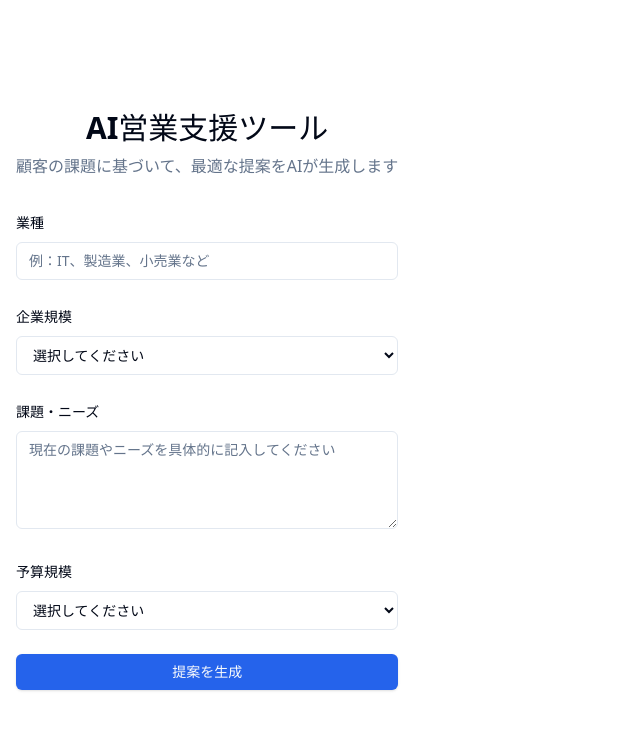
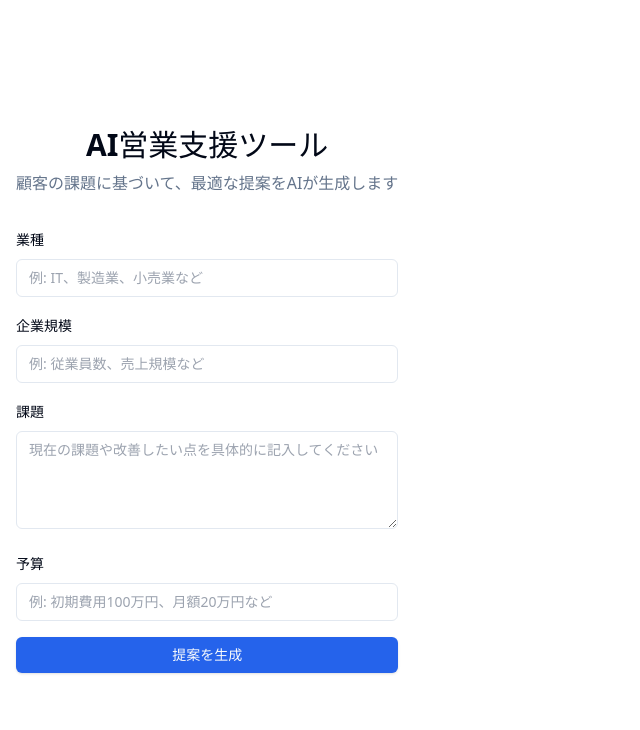
Before and after one commit to ideal-tomy/017sales-enablement-ai, a React (Vite) app: page / in a window 1280 px wide. Shown: the top 730 px of the page, without its empty margins (0-640 px from the left). Built offline with nearby package versions, Linux system fonts and the light colour scheme; no server answers.

Commit message:
feat: OpenAI APIとの連携実装

```diff
--- a/src/App.tsx
+++ b/src/App.tsx
@@ -4,35 +4,31 @@ import { SuggestionCard } from "./components/SuggestionCard"
 import { HistoryList } from "./components/HistoryList"
 import type { FormData, Suggestion } from "./types"
 import { saveToHistory, getHistory, clearHistory } from "./lib/storage"
+import { generateSuggestion } from "./lib/api"
 
 function App() {
   const [suggestion, setSuggestion] = useState<Suggestion | null>(null)
   const [history, setHistory] = useState<Suggestion[]>([])
+  const [isLoading, setIsLoading] = useState(false)
+  const [error, setError] = useState<string | null>(null)
 
   useEffect(() => {
     setHistory(getHistory())
   }, [])
 
   const handleSubmit = async (data: FormData) => {
-    console.log("Form submitted:", data)
-    // TODO: OpenAI APIとの連携
-    // 仮のデータを設定
-    const newSuggestion: Suggestion = {
-      title: "AI活用による業務効率化提案",
-      description: "AIを活用した業務プロセスの自動化と効率化を実現する提案です。",
-      expectedOutcome: "業務効率が30%向上し、人件費の削減と従業員の満足度向上が期待できます。",
-      implementationSteps: [
-        "現状の業務フロー分析",
-        "AIツールの選定と導入",
-        "従業員トレーニングの実施",
-        "効果測定と改善",
-      ],
-      estimatedCost: "初期費用: 100万円、月額運用費: 20万円",
-      createdAt: new Date().toISOString(),
+    try {
+      setIsLoading(true)
+      setError(null)
+      const newSuggestion = await generateSuggestion(data)
+      setSuggestion(newSuggestion)
+      saveToHistory(newSuggestion)
+      setHistory(getHistory())
+    } catch (err) {
+      setError(err instanceof Error ? err.message : "予期せぬエラーが発生しました")
+    } finally {
+      setIsLoading(false)
     }
-    setSuggestion(newSuggestion)
-    saveToHistory(newSuggestion)
-    setHistory(getHistory())
   }
 
   const handleCopy = () => {
@@ -74,9 +70,22 @@ ${suggestion.estimatedCost}
           </p>
         </div>
 
-        <InputForm onSubmit={handleSubmit} />
+        <InputForm onSubmit={handleSubmit} disabled={isLoading} />
 
-        {suggestion && (
+        {error && (
+          <div className="rounded-lg border border-destructive bg-destructive/10 p-4 text-destructive">
+            {error}
+          </div>
+        )}
+
+        {isLoading && (
+          <div className="flex items-center justify-center space-x-2">
+            <div className="h-4 w-4 animate-spin rounded-full border-2 border-primary border-t-transparent" />
+            <p className="text-muted-foreground">提案を生成中...</p>
+          </div>
+        )}
+
+        {suggestion && !isLoading && (
           <div className="space-y-4">
             <h2 className="text-2xl font-semibold">生成された提案</h2>
             <SuggestionCard
--- a/src/components/InputForm.tsx
+++ b/src/components/InputForm.tsx
@@ -1,17 +1,14 @@
 import { useState } from "react"
 import { Button } from "./ui/button"
+import type { FormData } from "../types"
 
 interface InputFormProps {
-  onSubmit: (data: {
-    industry: string
-    companySize: string
-    painPoints: string
-    budget: string
-  }) => void
+  onSubmit: (data: FormData) => void
+  disabled?: boolean
 }
 
-export function InputForm({ onSubmit }: InputFormProps) {
-  const [formData, setFormData] = useState({
+export function InputForm({ onSubmit, disabled }: InputFormProps) {
+  const [formData, setFormData] = useState<FormData>({
     industry: "",
     companySize: "",
     painPoints: "",
@@ -23,18 +20,13 @@ export function InputForm({ onSubmit }: InputFormProps) {
     onSubmit(formData)
   }
 
-  const handleChange = (
-    e: React.ChangeEvent<HTMLInputElement | HTMLTextAreaElement | HTMLSelectElement>
-  ) => {
+  const handleChange = (e: React.ChangeEvent<HTMLInputElement | HTMLTextAreaElement>) => {
     const { name, value } = e.target
-    setFormData((prev) => ({
-      ...prev,
-      [name]: value,
-    }))
+    setFormData((prev) => ({ ...prev, [name]: value }))
   }
 
   return (
-    <form onSubmit={handleSubmit} className="space-y-6">
+    <form onSubmit={handleSubmit} className="space-y-4">
       <div className="space-y-2">
         <label htmlFor="industry" className="text-sm font-medium">
           業種
@@ -45,9 +37,10 @@ export function InputForm({ onSubmit }: InputFormProps) {
           name="industry"
           value={formData.industry}
           onChange={handleChange}
-          className="w-full rounded-md border border-input bg-background px-3 py-2 text-sm ring-offset-background placeholder:text-muted-foreground focus-visible:outline-none focus-visible:ring-2 focus-visible:ring-ring"
-          placeholder="例：IT、製造業、小売業など"
           required
+          disabled={disabled}
+          className="w-full rounded-md border bg-background px-3 py-2 text-sm"
+          placeholder="例: IT、製造業、小売業など"
         />
       </div>
 
@@ -55,61 +48,54 @@ export function InputForm({ onSubmit }: InputFormProps) {
         <label htmlFor="companySize" className="text-sm font-medium">
           企業規模
         </label>
-        <select
+        <input
+          type="text"
           id="companySize"
           name="companySize"
           value={formData.companySize}
           onChange={handleChange}
-          className="w-full rounded-md border border-input bg-background px-3 py-2 text-sm ring-offset-background focus-visible:outline-none focus-visible:ring-2 focus-visible:ring-ring"
           required
-        >
-          <option value="">選択してください</option>
-          <option value="1-10">1-10名</option>
-          <option value="11-50">11-50名</option>
-          <option value="51-200">51-200名</option>
-          <option value="201-500">201-500名</option>
-          <option value="501+">501名以上</option>
-        </select>
+          disabled={disabled}
+          className="w-full rounded-md border bg-background px-3 py-2 text-sm"
+          placeholder="例: 従業員数、売上規模など"
+        />
       </div>
 
       <div className="space-y-2">
         <label htmlFor="painPoints" className="text-sm font-medium">
-          課題・ニーズ
+          課題
         </label>
         <textarea
           id="painPoints"
           name="painPoints"
           value={formData.painPoints}
           onChange={handleChange}
-          className="w-full rounded-md border border-input bg-background px-3 py-2 text-sm ring-offset-background placeholder:text-muted-foreground focus-visible:outline-none focus-visible:ring-2 focus-visible:ring-ring"
-          placeholder="現在の課題やニーズを具体的に記入してください"
+          required
+          disabled={disabled}
+          className="w-full rounded-md border bg-background px-3 py-2 text-sm"
+          placeholder="現在の課題や改善したい点を具体的に記入してください"
           rows={4}
-          required
         />
       </div>
 
       <div className="space-y-2">
         <label htmlFor="budget" className="text-sm font-medium">
-          予算規模
+          予算
         </label>
-        <select
+        <input
+          type="text"
           id="budget"
           name="budget"
           value={formData.budget}
           onChange={handleChange}
-          className="w-full rounded-md border border-input bg-background px-3 py-2 text-sm ring-offset-background focus-visible:outline-none focus-visible:ring-2 focus-visible:ring-ring"
           required
-        >
-          <option value="">選択してください</option>
-          <option value="100k-">100万円未満</option>
-          <option value="100k-500k">100万円-500万円</option>
-          <option value="500k-1m">500万円-1,000万円</option>
-          <option value="1m-5m">1,000万円-5,000万円</option>
-          <option value="5m+">5,000万円以上</option>
-        </select>
+          disabled={disabled}
+          className="w-full rounded-md border bg-background px-3 py-2 text-sm"
+          placeholder="例: 初期費用100万円、月額20万円など"
+        />
       </div>
 
-      <Button type="submit" className="w-full">
+      <Button type="submit" disabled={disabled} className="w-full">
         提案を生成
       </Button>
     </form>
--- /dev/null
+++ b/src/lib/api.ts
@@ -0,0 +1,70 @@
+import type { FormData, Suggestion } from "../types"
+import { generatePrompt } from "./prompts"
+
+const API_KEY = import.meta.env.VITE_OPENAI_API_KEY
+const API_URL = "https://api.openai.com/v1/chat/completions"
+
+export async function generateSuggestion(data: FormData): Promise<Suggestion> {
+  if (!API_KEY) {
+    throw new Error("OpenAI APIキーが設定されていません")
+  }
+
+  const response = await fetch(API_URL, {
+    method: "POST",
+    headers: {
+      "Content-Type": "application/json",
+      Authorization: `Bearer ${API_KEY}`,
+    },
+    body: JSON.stringify({
+      model: "gpt-4-turbo-preview",
+      messages: [
+        {
+          role: "system",
+          content: "あなたは営業支援の専門家です。顧客の課題に基づいて、具体的で実現可能な提案を作成してください。",
+        },
+        {
+          role: "user",
+          content: generatePrompt(data),
+        },
+      ],
+      temperature: 0.7,
+    }),
+  })
+
+  if (!response.ok) {
+    throw new Error("APIリクエストに失敗しました")
+  }
+
+  const result = await response.json()
+  const content = result.choices[0].message.content
+
+  // 提案の内容をパース
+  const lines = content.split("\n")
+  const suggestion: Suggestion = {
+    title: "",
+    description: "",
+    expectedOutcome: "",
+    implementationSteps: [],
+    estimatedCost: "",
+    createdAt: new Date().toISOString(),
+  }
+
+  let currentSection = ""
+  for (const line of lines) {
+    if (line.startsWith("タイトル:")) {
+      suggestion.title = line.replace("タイトル:", "").trim()
+    } else if (line.startsWith("説明:")) {
+      suggestion.description = line.replace("説明:", "").trim()
+    } else if (line.startsWith("期待される効果:")) {
+      suggestion.expectedOutcome = line.replace("期待される効果:", "").trim()
+    } else if (line.startsWith("実装ステップ:")) {
+      currentSection = "steps"
+    } else if (line.startsWith("想定コスト:")) {
+      suggestion.estimatedCost = line.replace("想定コスト:", "").trim()
+    } else if (currentSection === "steps" && line.match(/^\d+\./)) {
+      suggestion.implementationSteps.push(line.replace(/^\d+\./, "").trim())
+    }
+  }
+
+  return suggestion
+}
--- /dev/null
+++ b/src/lib/prompts.ts
@@ -0,0 +1,29 @@
+import type { FormData } from "../types"
+
+export function generatePrompt(data: FormData): string {
+  return `
+以下の情報に基づいて、営業支援施策の提案を作成してください。
+
+業種: ${data.industry}
+企業規模: ${data.companySize}
+課題: ${data.painPoints}
+予算: ${data.budget}
+
+以下の形式で提案を作成してください：
+
+タイトル: 提案のタイトル
+説明: 提案の概要説明
+期待される効果: 具体的な効果と数値目標
+実装ステップ:
+1. ステップ1
+2. ステップ2
+3. ステップ3
+想定コスト: 初期費用と運用費用の内訳
+
+提案は以下の点に注意して作成してください：
+- 具体的な数値目標を含める
+- 実現可能な施策を提案する
+- 予算内で実現可能な内容にする
+- 業種や企業規模に適した提案にする
+`
+}
```
